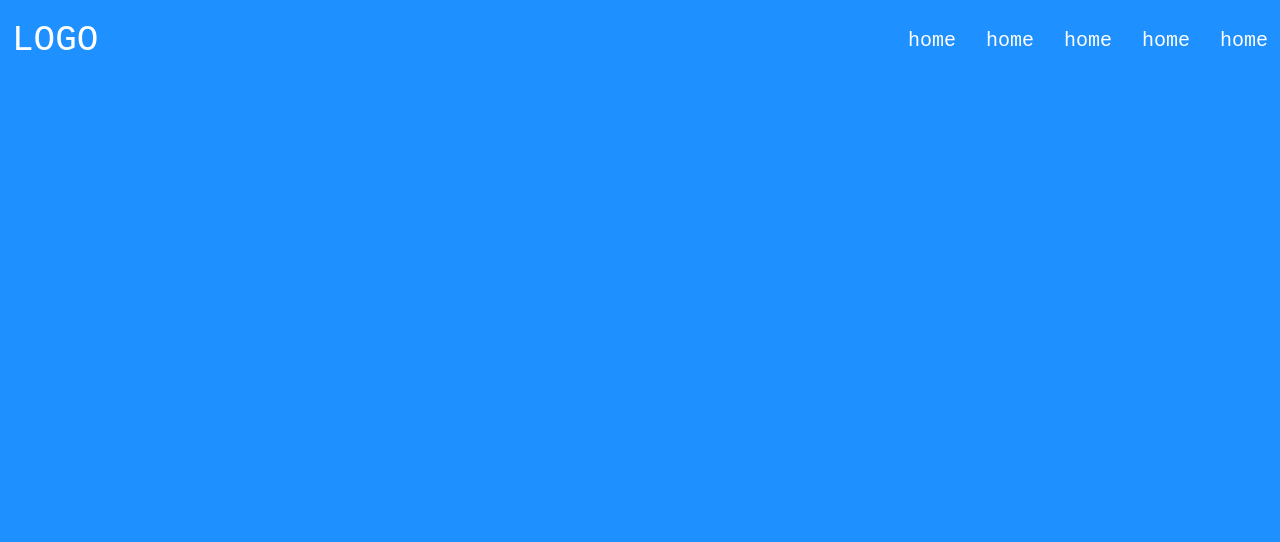
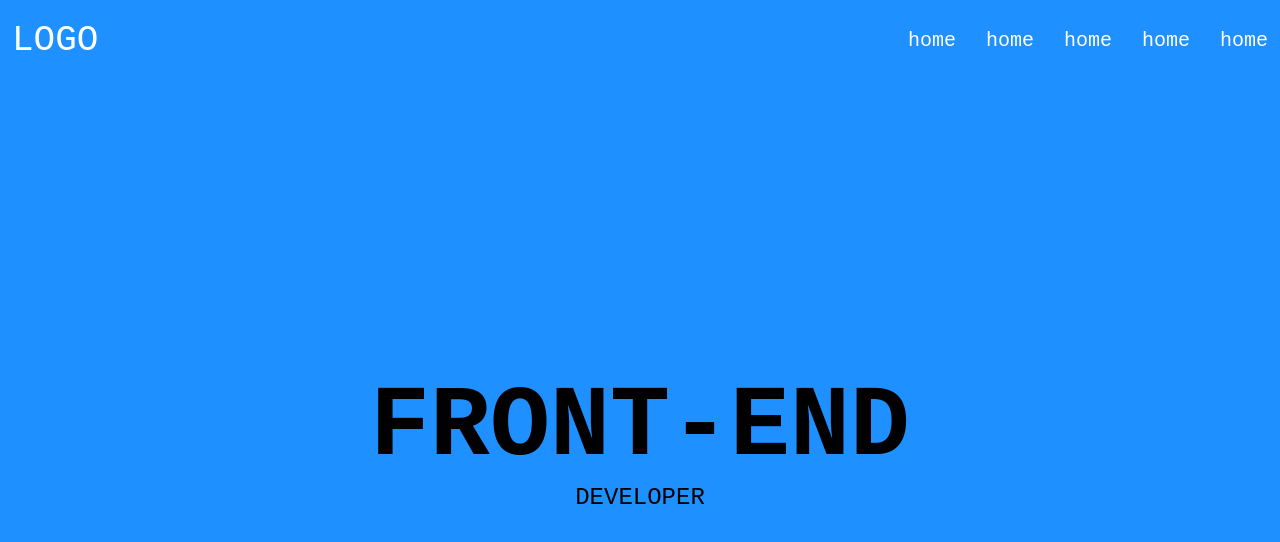
Before and after one commit to GAYUPOV/project, a plain HTML site: page index.html in a window 1280 px wide. Drawn offline with Linux system fonts and the light colour scheme.

Commit message:
ver 3.0 content add

```diff
--- a/index.html
+++ b/index.html
@@ -22,6 +22,12 @@
                 </ul>
             </div>
         </nav>
+        <div class="content">
+            <div class="container">
+                <h1 class="content__title">FRONT-END</h1>
+                <p class="content__txt">DEVELOPER</p>
+            </div>
+        </div>
     </header>
 
 </body>
--- a/style.css
+++ b/style.css
@@ -19,6 +19,8 @@ ul {
 /* HEADER START */
 
 .header {
+    display: flex;
+    flex-direction: column;
     min-height: 100vh;
     background: dodgerblue;
 }
@@ -40,8 +42,20 @@ ul {
     column-gap: 30px;
 }
 .header__link {
-    display: inline-block;
     color: #FFFFFF;
     font-size: 20px;
 }
+.content {
+    display: flex;
+    flex-grow: 1;
+    justify-content: center;
+    align-items: center;
+    text-align: center;
+}
+.content__title {
+    font-size: 100px;
+}
+.content__txt {
+    font-size: 24px;
+}
 /* HEADER END */
```
